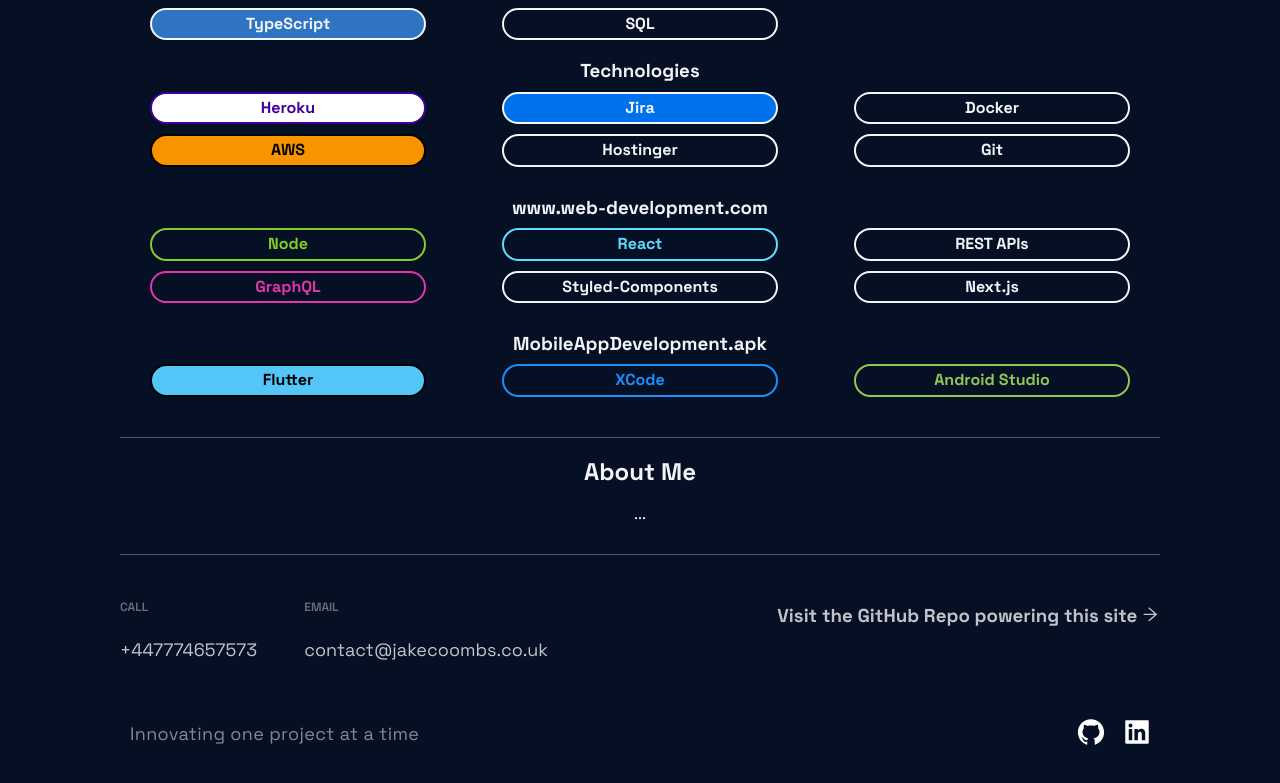
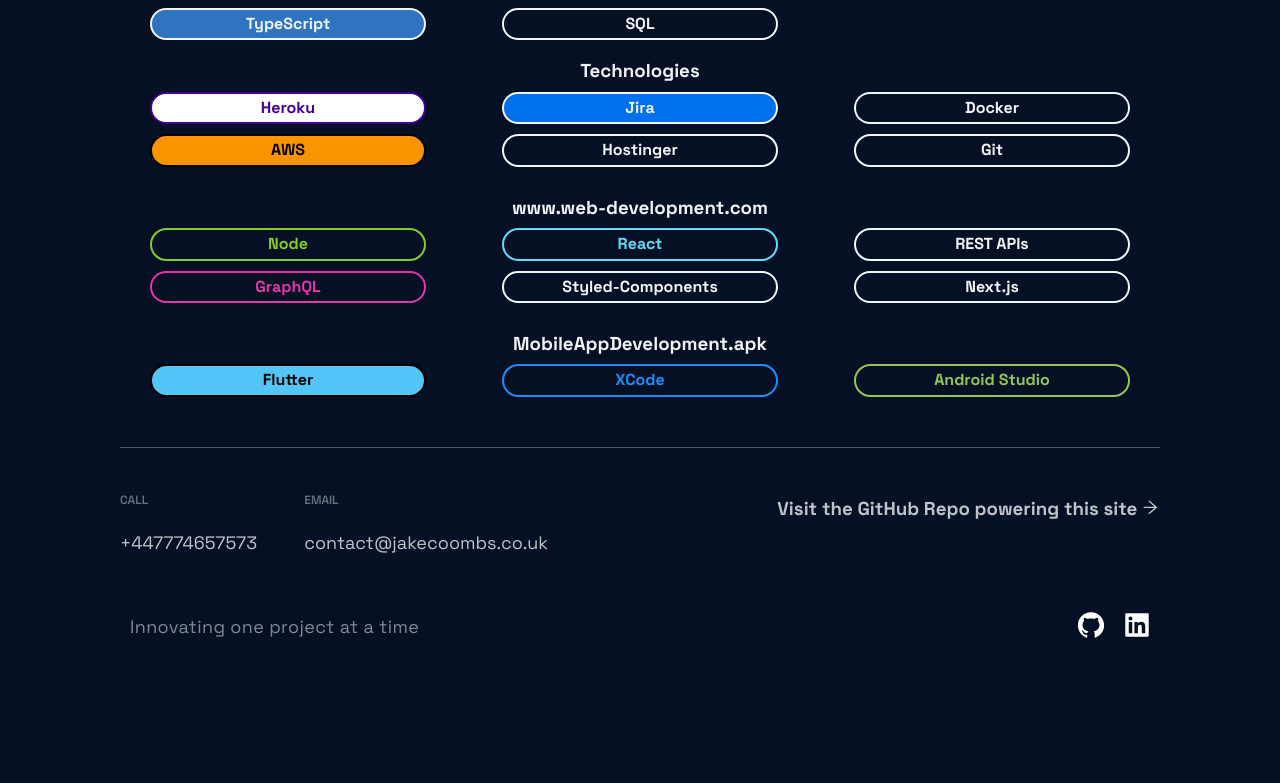
Before and after one commit to jakecoombs/personal-portfolio, a Next.js app: page / in a window 1280 px wide. Shown: the part 806-1589 px from the top of the page. After the commit the page ends 1508 px from the top, so only its background shows below. Built offline with nearby package versions, Linux system fonts and the light colour scheme.

Commit message:
Remove About section

```diff
--- a/src/components/organisms/About/About.tsx
+++ /dev/null
@@ -1,10 +0,0 @@
-import React from "react";
-import { SectionLayout } from "../../molecules/SectionLayout";
-
-export const About = () => {
-  return (
-    <SectionLayout id="about" header="About Me">
-      <p>...</p>
-    </SectionLayout>
-  );
-};
--- a/src/pages/index.tsx
+++ b/src/pages/index.tsx
@@ -1,4 +1,3 @@
-import { About } from "../components/organisms/About/About";
 import { Introduction } from "../components/organisms/Introduction/Introduction";
 import { MainHeader } from "../components/organisms/MainHeader/MainHeader";
 import { Projects } from "../components/organisms/Projects/Projects";
@@ -14,7 +13,6 @@ const IndexPage = () => (
     <Introduction />
     <Projects />
     <Technologies />
-    <About />
   </>
 );
 
```
